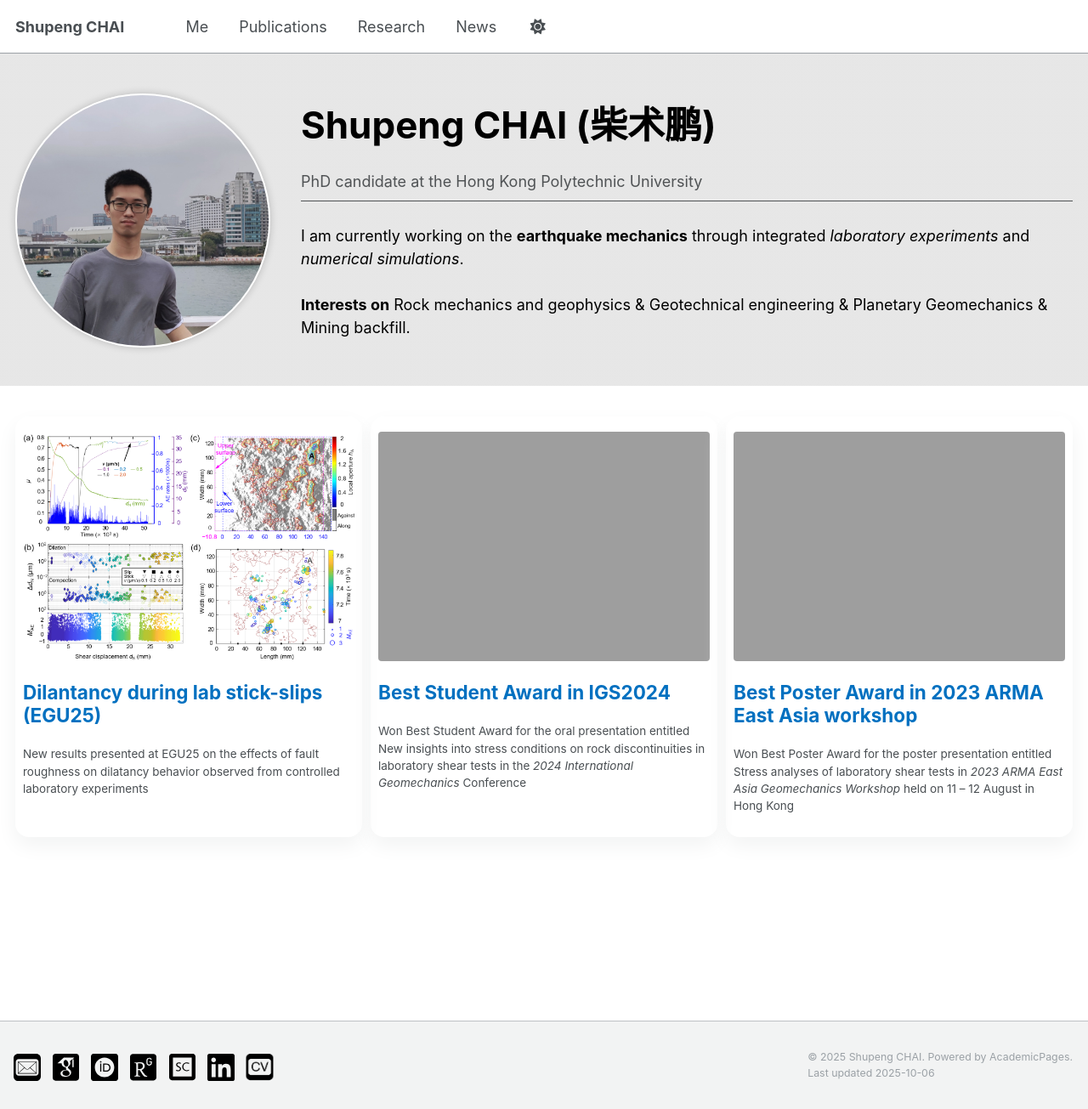
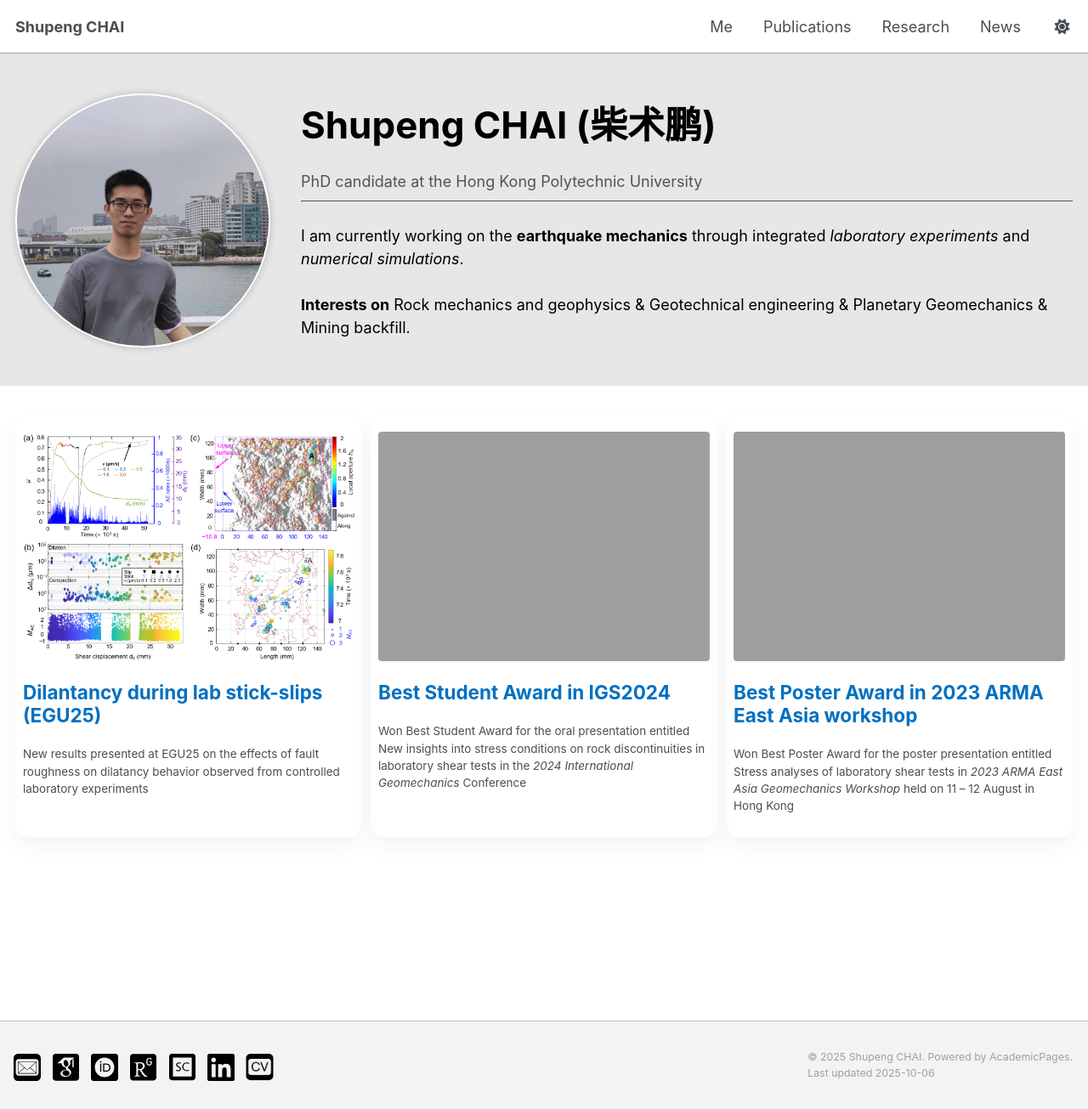
Before and after one commit to spchai/spchai.github.io, a Jekyll site: the page built from _pages/about.md, in a window 1280 px wide and 1305 px high. Shown: the whole window at 85% size. Built offline with Jekyll 4.4.1, drawn with Linux system fonts in a browser that asks for light colours.

Commit message:
Update _navigation.scss

```diff
--- a/_sass/layout/_navigation.scss
+++ b/_sass/layout/_navigation.scss
@@ -319,6 +319,34 @@
   }
 }
 
+@media (min-width: 1024px) {
+  .greedy-nav {
+    justify-content: flex-start !important;
+    position: relative !important;
+  }
+
+  .greedy-nav .visible-links {
+    margin-left: auto !important;
+    justify-content: flex-end !important;
+  }
+
+  /* 确保logo保持在左侧 */
+  .greedy-nav .visible-links li:first-child {
+    position: absolute !important;
+    left: 0 !important;
+    margin-right: auto !important;
+  }
+
+  .greedy-nav .visible-links li:not(:first-child) {
+    margin-left: 0 !important;
+  }
+
+  /* 主题切换按钮保持在最右侧 */
+  .greedy-nav .visible-links li.persist.tail {
+    margin-left: 1.5rem !important;
+  }
+}
+
 
 /*
    Navigation list
```
